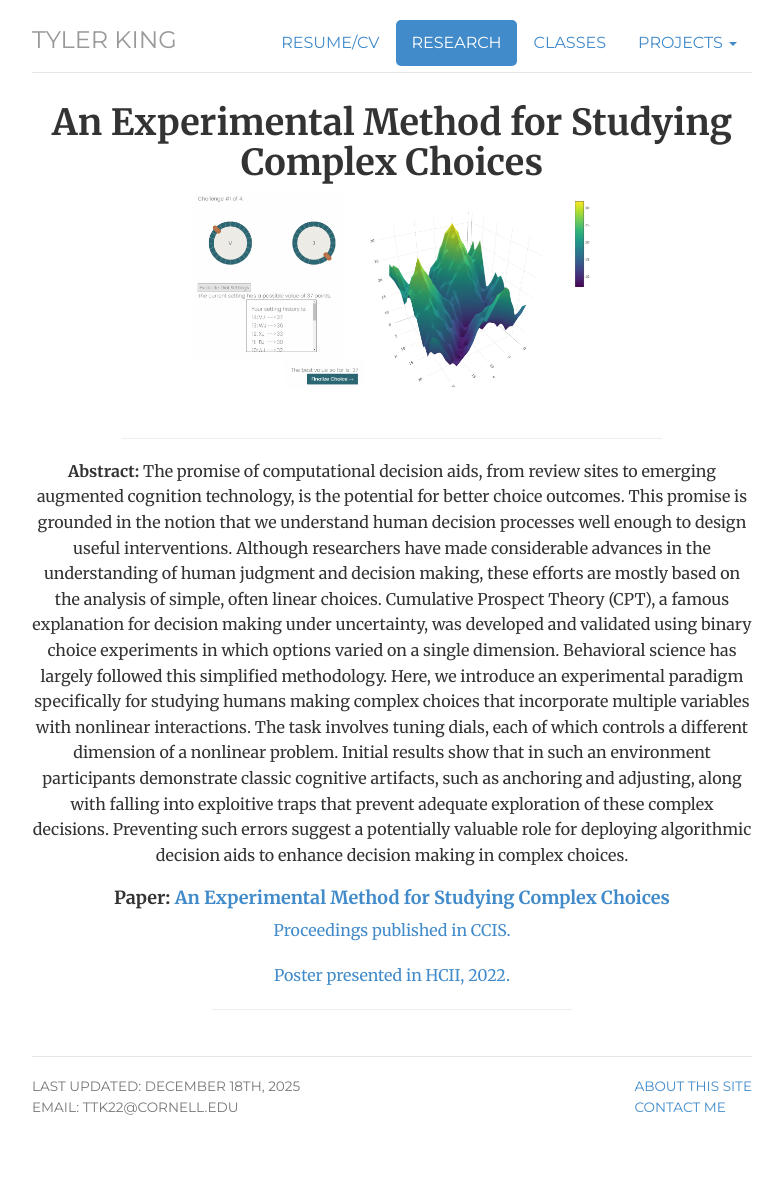
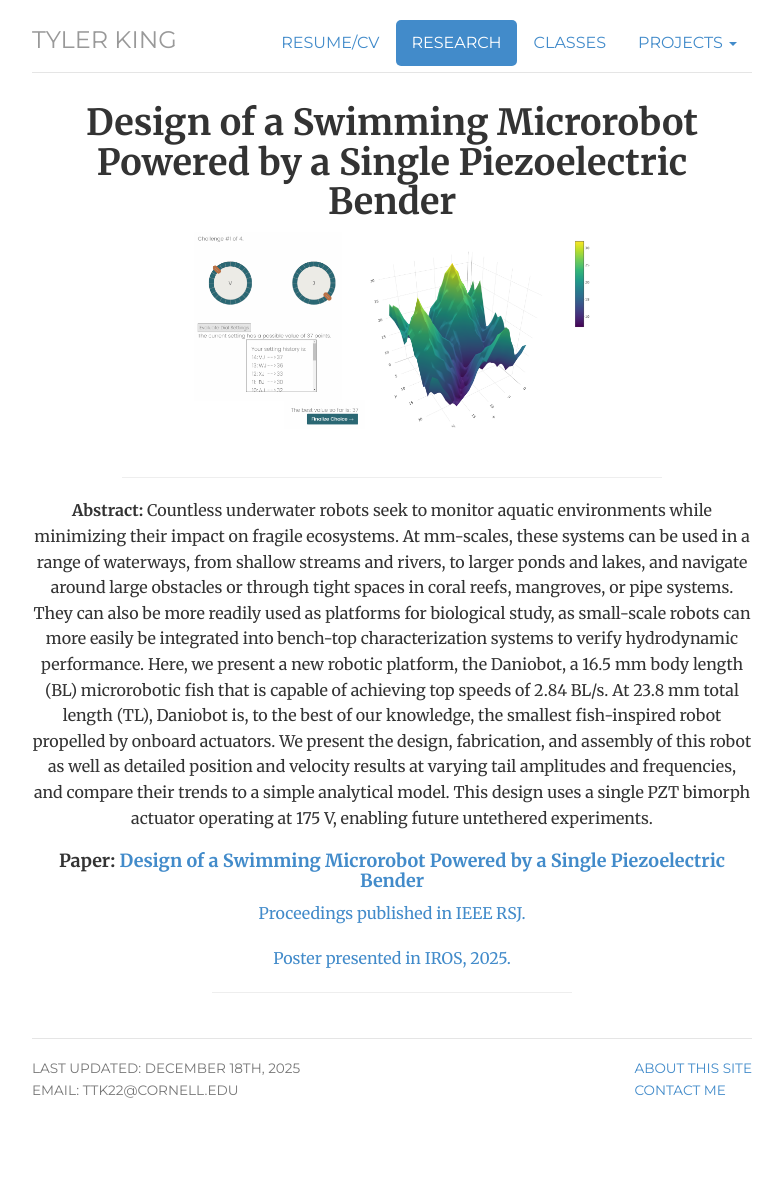
Before and after one commit to tylertking/tylertking.github.io, a Jekyll site: the page built from research/helbling/daniobot.html, in a window 1280 px wide. Shown: the whole page, without its empty margins (248-1031 px from the left). Built offline with Jekyll 4.4.1, drawn with Linux system fonts in a browser that asks for light colours.

Commit message:
update daniobot

```diff
--- a/research/helbling/daniobot.html
+++ b/research/helbling/daniobot.html
@@ -1,11 +1,11 @@
 ---
 layout: default
-title: An Experimental Method for Studying Complex Choices
+title: Design of a Swimming Microrobot Powered by a Single Piezoelectric Bender
 
 research: active
 projects: passive
 
-description: An Experimental Method for Studying Complex Choices
+description:  Design of a Swimming Microrobot Powered by a Single Piezoelectric Bender
 ---
 <div class="text-center">
 	<h1>{{page.description}}</h1>
@@ -16,13 +16,13 @@ description: An Experimental Method for Studying Complex Choices
 
 	<center><hr width="75%"></center>
 
-	<p><b>Abstract:</b> The promise of computational decision aids, from review sites to emerging augmented cognition technology, is the potential for better choice outcomes. This promise is grounded in the notion that we understand human decision processes well enough to design useful interventions. Although researchers have made considerable advances in the understanding of human judgment and decision making, these efforts are mostly based on the analysis of simple, often linear choices. Cumulative Prospect Theory (CPT), a famous explanation for decision making under uncertainty, was developed and validated using binary choice experiments in which options varied on a single dimension. Behavioral science has largely followed this simplified methodology. Here, we introduce an experimental paradigm specifically for studying humans making complex choices that incorporate multiple variables with nonlinear interactions. The task involves tuning dials, each of which controls a different dimension of a nonlinear problem. Initial results show that in such an environment participants demonstrate classic cognitive artifacts, such as anchoring and adjusting, along with falling into exploitive traps that prevent adequate exploration of these complex decisions. Preventing such errors suggest a potentially valuable role for deploying algorithmic decision aids to enhance decision making in complex choices. </p>
+	<p><b>Abstract:</b> Countless underwater robots seek to monitor aquatic environments while minimizing their impact on fragile ecosystems. At mm-scales, these systems can be used in a range of waterways, from shallow streams and rivers, to larger ponds and lakes, and navigate around large obstacles or through tight spaces in coral reefs, mangroves, or pipe systems. They can also be more readily used as platforms for biological study, as small-scale robots can more easily be integrated into bench-top characterization systems to verify hydrodynamic performance. Here, we present a new robotic platform, the Daniobot, a 16.5 mm body length (BL) microrobotic fish that is capable of achieving top speeds of 2.84 BL/s. At 23.8 mm total length (TL), Daniobot is, to the best of our knowledge, the smallest fish-inspired robot propelled by onboard actuators. We present the design, fabrication, and assembly of this robot as well as detailed position and velocity results at varying tail amplitudes and frequencies, and compare their trends to a simple analytical model. This design uses a single PZT bimorph actuator operating at 175 V, enabling future untethered experiments.  </p>
 
-	<h4>Paper: <a href="https://link.springer.com/chapter/10.1007/978-3-031-19679-9_6">An Experimental Method for Studying Complex Choices</a></h4>
+	<h4>Paper: <a href="https://ieeexplore.ieee.org/document/11247311/">Design of a Swimming Microrobot Powered by a Single Piezoelectric Bender</a></h4>
 
 
-	<p><a href="https://link.springer.com/chapter/10.1007/978-3-031-19679-9_6">Proceedings published in CCIS. </a> </p>
-	<p><a href="https://2022.hci.international/">Poster presented in HCII, 2022.</a> </p>
+	<p><a href="https://ieeexplore.ieee.org/document/11247311">Proceedings published in IEEE RSJ. </a> </p>
+	<p><a href="https://www.iros25.org/">Poster presented in IROS, 2025.</a> </p>
 
 
 	<center><hr width="50%"></center>
--- a/research/index.html
+++ b/research/index.html
@@ -24,10 +24,10 @@ description: Research Experience of Tyler King
 {% include project-blurb.html inDepth="https://github.com/mcmahon-lab/cim-optimizer" preview="nativeQUBOthing.PNG" title="cim-optimizer" description="Open-source repository that simulates the dynamics of various CIM solvers."%}
 {% include project-blurb.html preview="arcbasedcoupling.png"  title="Benchmarking the Coherent Ising Machine for Vehicle Routing Problems with Time Windows" description="Testing various VRPTW implementations on simulated CIM code for large-scale instances. <b> AVAILABLE UPON REQUEST. </b>"%}
 
-<!-- <h2>Computational Imaging Lab</h2>
+<h2>Computational Imaging Lab</h2>
 <p></p>
 <p> Humans tend to leverage various heuristics in their optimization of dependent choices. We apply various neural networks along with older statistical models like logistical regression to capture this behaviour using cognitive biases such as loss aversion and anchoring. </p>
-{% include project-blurb.html inDepth="ICT/complex_choices.html" preview="landscapePicture2 (1).png" title="An Experimental Method for Studying Complex Choices" description="To better understand how humans approach complex decisions, we introduce an experimental paradigm that involves rotating dials that control the dimension of a nonlinear problem, along with analyzing these results."%} -->
+{% include project-blurb.html inDepth="ICT/complex_choices.html" preview="landscapePicture2 (1).png" title="An Experimental Method for Studying Complex Choices" description="To better understand how humans approach complex decisions, we introduce an experimental paradigm that involves rotating dials that control the dimension of a nonlinear problem, along with analyzing these results."%}
 
 <h2>Helbling Lab</h2>
 <p></p>
```
